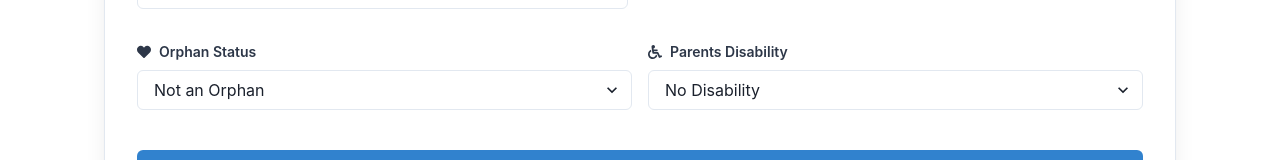
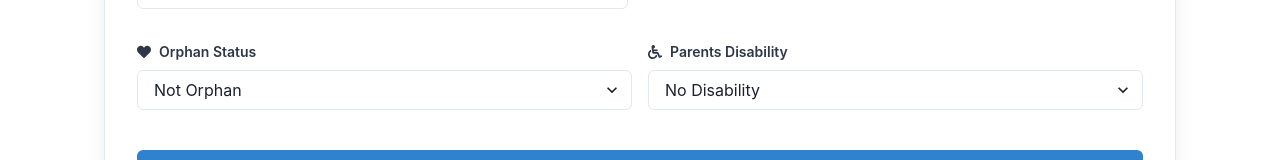
Before and after one commit to zuck30/loan-eligibility, a React (Vite) app in the folder frontend/: page / in a window 1280 px wide. Shown: the part 509-669 px from the top of the page. Built offline with nearby package versions, Linux system fonts and the light colour scheme.

Commit message:
Typo fixed.

```diff
--- a/frontend/src/components/InputForm.jsx
+++ b/frontend/src/components/InputForm.jsx
@@ -253,7 +253,7 @@ const InputForm = ({ formData, handleChange, handleSliderChange, handleNumberCha
                 _focus={{ borderColor: 'blue.500', boxShadow: '0 0 0 1px blue.500' }}
                 size="md"
               >
-                <option value={0}>Not an Orphan</option>
+                <option value={0}>Not Orphan</option>
                 <option value={1}>Orphan</option>
               </Select>
             </FormField>
```
